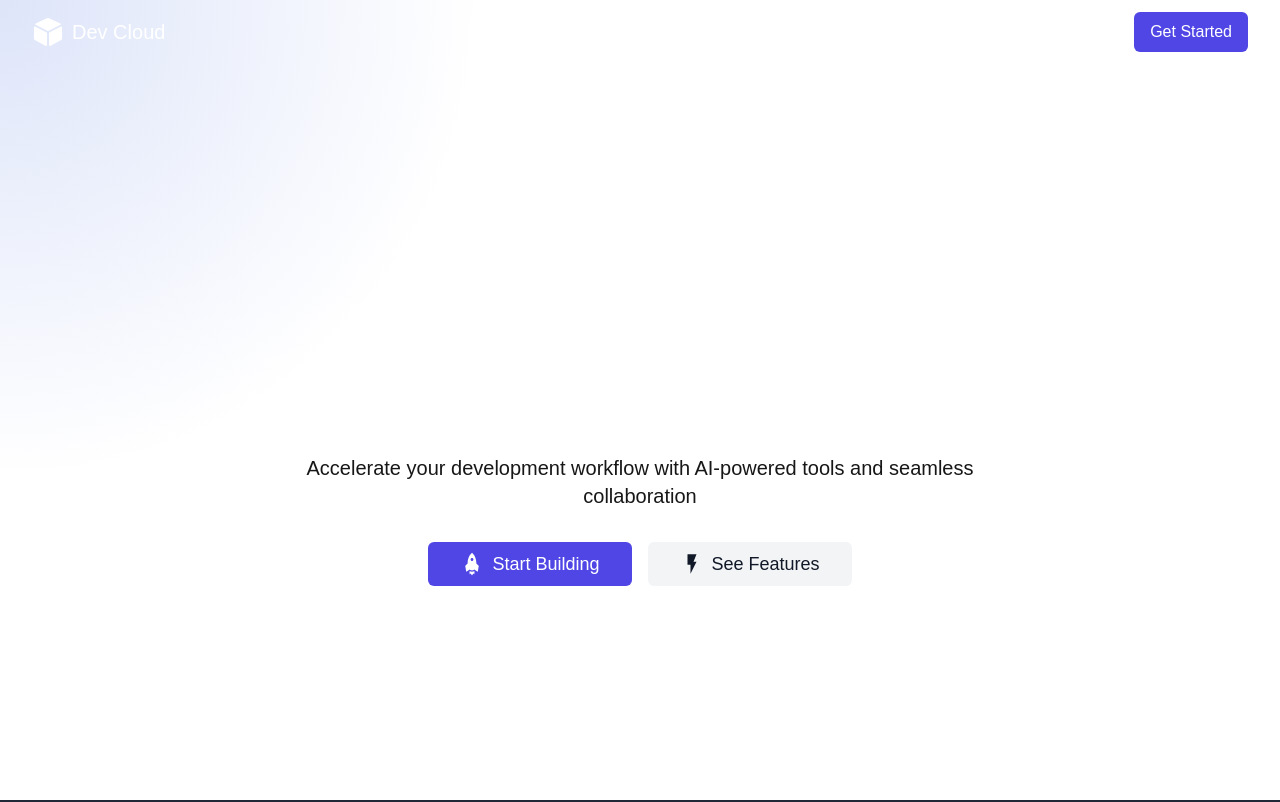
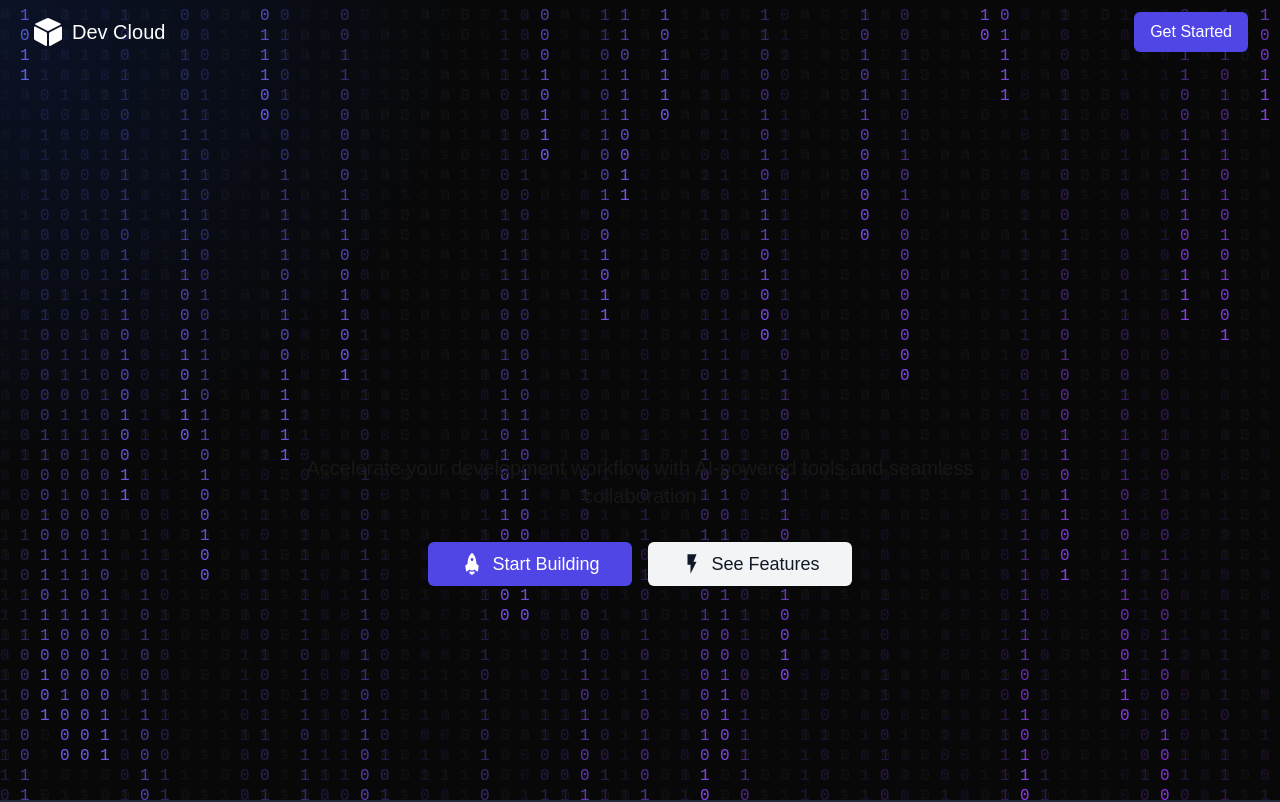
Before and after one commit to zhangyu528/dev-cloud, a Next.js app in the folder frontend/: page / in a window 1280 px wide. Shown: the top 802 px of the page. Built offline with nearby package versions, Linux system fonts and the light colour scheme.

Commit message:
heroSection添加二进制流效果

```diff
--- a/frontend/src/app/landing/heroSection.tsx
+++ b/frontend/src/app/landing/heroSection.tsx
@@ -2,14 +2,17 @@ import { motion } from 'framer-motion';
 import { IoMdRocket, IoMdFlash } from 'react-icons/io';
 import Button from '@/components/buttons/Button';
 import { InteractiveGradientOverlay } from '@/components/InteractiveGradientOverlay';
+import BinaryFlow from '@/components/BinaryFlow';
 import { useRouter } from 'next/navigation';
 
 const HeroSection = () => {
   const router = useRouter();
   return (
-    <section id="hero" className="min-h-screen flex items-center justify-center pt-24">
+    <section id="hero" className="min-h-screen flex items-center justify-center pt-24 relative overflow-hidden">
+      <div className="absolute inset-0 bg-grid-white/[0.05] [mask-image:linear-gradient(180deg,transparent,rgba(0,0,0,0.8))]"></div>
+      <BinaryFlow />
       <InteractiveGradientOverlay />
-      <div className="relative z-10 max-w-4xl mx-auto px-4 text-center">
+      <div className="relative z-20 max-w-4xl mx-auto px-4 text-center">
         <motion.h1
           initial={{ opacity: 0, y: 50 }}
           animate={{ opacity: 1, y: 0 }}
--- /dev/null
+++ b/frontend/src/components/BinaryFlow.tsx
@@ -0,0 +1,61 @@
+import { useEffect, useRef } from 'react';
+
+const BinaryFlow = () => {
+  const canvasRef = useRef<HTMLCanvasElement>(null);
+
+  useEffect(() => {
+    const canvas = canvasRef.current;
+    if (!canvas) return;
+
+    const ctx = canvas.getContext('2d');
+    if (!ctx) return;
+
+    const width = window.innerWidth;
+    const height = window.innerHeight;
+    canvas.width = width;
+    canvas.height = height;
+
+    const binaryChars = '01';
+    const columns = Math.floor(width / 20);
+    const drops: number[] = Array(columns).fill(1);
+
+    const draw = () => {
+      if (!ctx) return;
+
+      // Semi-transparent overlay
+      ctx.fillStyle = 'rgba(0, 0, 0, 0.05)';
+      ctx.fillRect(0, 0, width, height);
+
+      // Set text style
+      const gradient = ctx.createLinearGradient(0, 0, width, height);
+      gradient.addColorStop(0, '#6366f1'); // indigo-500
+      gradient.addColorStop(1, '#9333ea'); // purple-600
+      ctx.fillStyle = gradient;
+      ctx.font = '16px monospace';
+
+      // Draw binary characters
+      for (let i = 0; i < drops.length; i++) {
+        const text = binaryChars[Math.floor(Math.random() * binaryChars.length)];
+        ctx.fillText(text, i * 20, drops[i] * 20);
+
+        // Reset drops
+        if (drops[i] * 20 > height && Math.random() > 0.975) {
+          drops[i] = 0;
+        }
+        drops[i]++;
+      }
+    };
+
+    const interval = setInterval(draw, 50);
+    return () => clearInterval(interval);
+  }, []);
+
+  return (
+    <canvas
+      ref={canvasRef}
+      className="absolute inset-0 w-full h-full pointer-events-none"
+    />
+  );
+};
+
+export default BinaryFlow;
```
